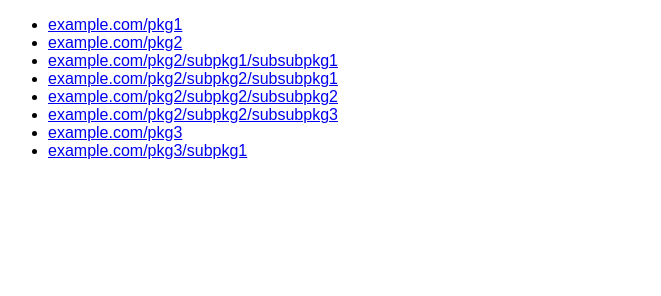
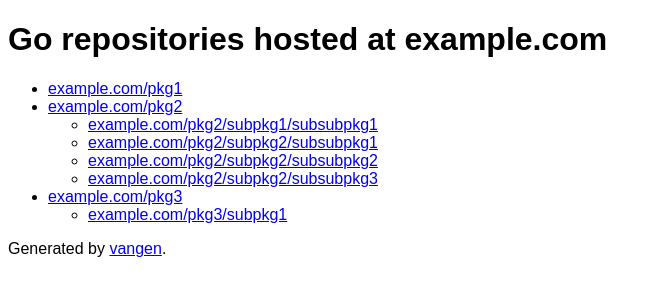
Before and after one commit to leighmcculloch/vangen, a plain HTML site: page example/vangen/index.html in a window 1280 px wide. Shown: the whole page, without its empty margins (0-661 px from the left). Drawn offline with Linux system fonts and the light colour scheme.

Commit message:
Add heading, organization and footer to index

```diff
--- a/example/vangen/index.html
+++ b/example/vangen/index.html
@@ -7,27 +7,18 @@
 </style>
 </head>
 <body>
+<h1>Go repositories hosted at example.com</h1>
 <ul>
-
-<li><a href="//example.com/pkg1">example.com/pkg1</a></li>
-
-
-<li><a href="//example.com/pkg2">example.com/pkg2</a></li>
-
-<li><a href="//example.com/pkg2/subpkg1/subsubpkg1">example.com/pkg2/subpkg1/subsubpkg1</a></li>
-
-<li><a href="//example.com/pkg2/subpkg2/subsubpkg1">example.com/pkg2/subpkg2/subsubpkg1</a></li>
-
-<li><a href="//example.com/pkg2/subpkg2/subsubpkg2">example.com/pkg2/subpkg2/subsubpkg2</a></li>
-
-<li><a href="//example.com/pkg2/subpkg2/subsubpkg3">example.com/pkg2/subpkg2/subsubpkg3</a></li>
-
-
-<li><a href="//example.com/pkg3">example.com/pkg3</a></li>
-
-<li><a href="//example.com/pkg3/subpkg1">example.com/pkg3/subpkg1</a></li>
-
-
+<li>
+<a href="//example.com/pkg1">example.com/pkg1</a>
+</li>
+<li>
+<a href="//example.com/pkg2">example.com/pkg2</a>
+<ul><li><a href="//example.com/pkg2/subpkg1/subsubpkg1">example.com/pkg2/subpkg1/subsubpkg1</a></li><li><a href="//example.com/pkg2/subpkg2/subsubpkg1">example.com/pkg2/subpkg2/subsubpkg1</a></li><li><a href="//example.com/pkg2/subpkg2/subsubpkg2">example.com/pkg2/subpkg2/subsubpkg2</a></li><li><a href="//example.com/pkg2/subpkg2/subsubpkg3">example.com/pkg2/subpkg2/subsubpkg3</a></li></ul></li>
+<li>
+<a href="//example.com/pkg3">example.com/pkg3</a>
+<ul><li><a href="//example.com/pkg3/subpkg1">example.com/pkg3/subpkg1</a></li></ul></li>
 </ul>
+Generated by <a href="https://4d63.com/vangen">vangen</a>.
 </body>
 </html>
```
Also changed, not shown: 2 other files.
